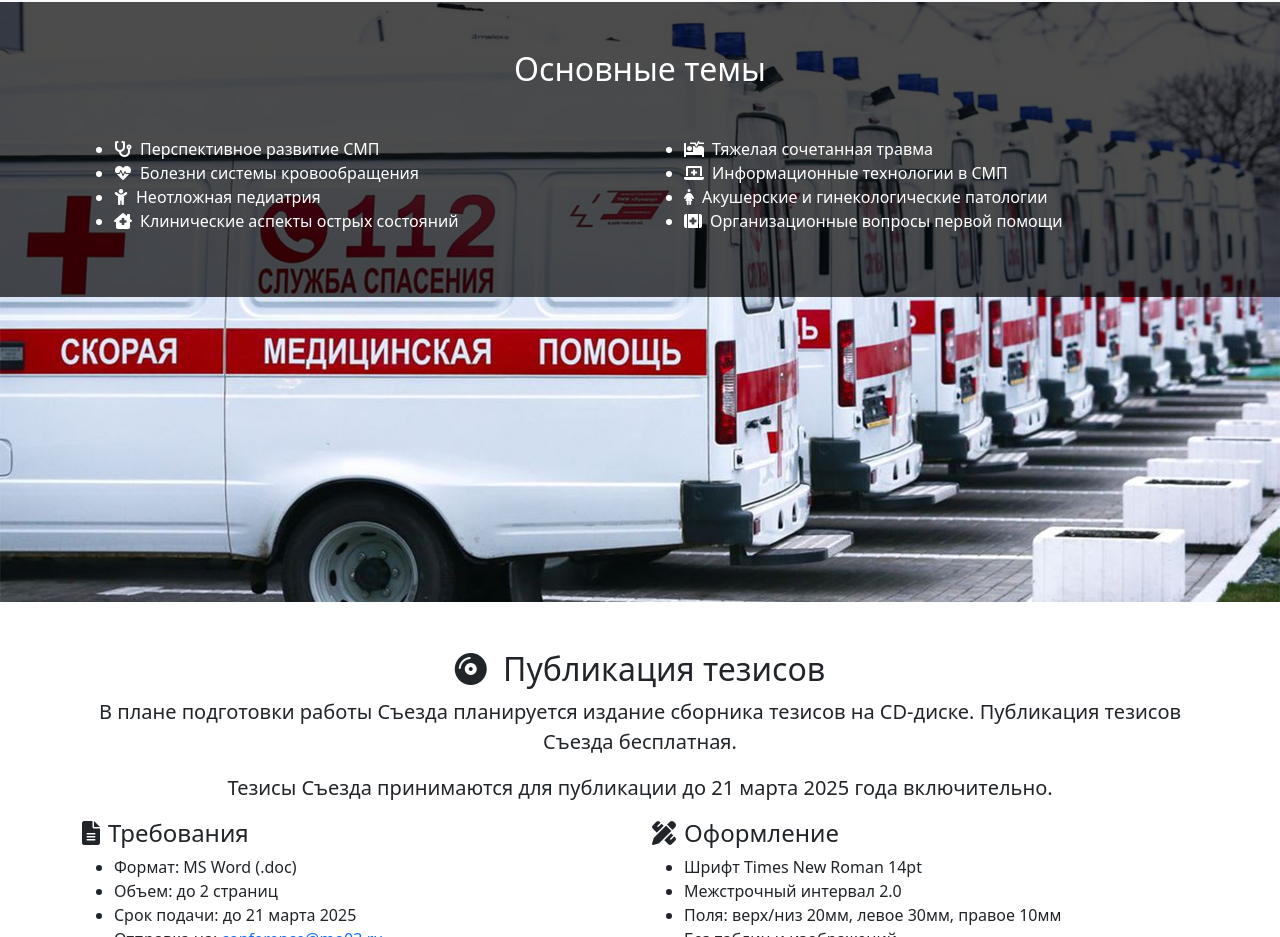
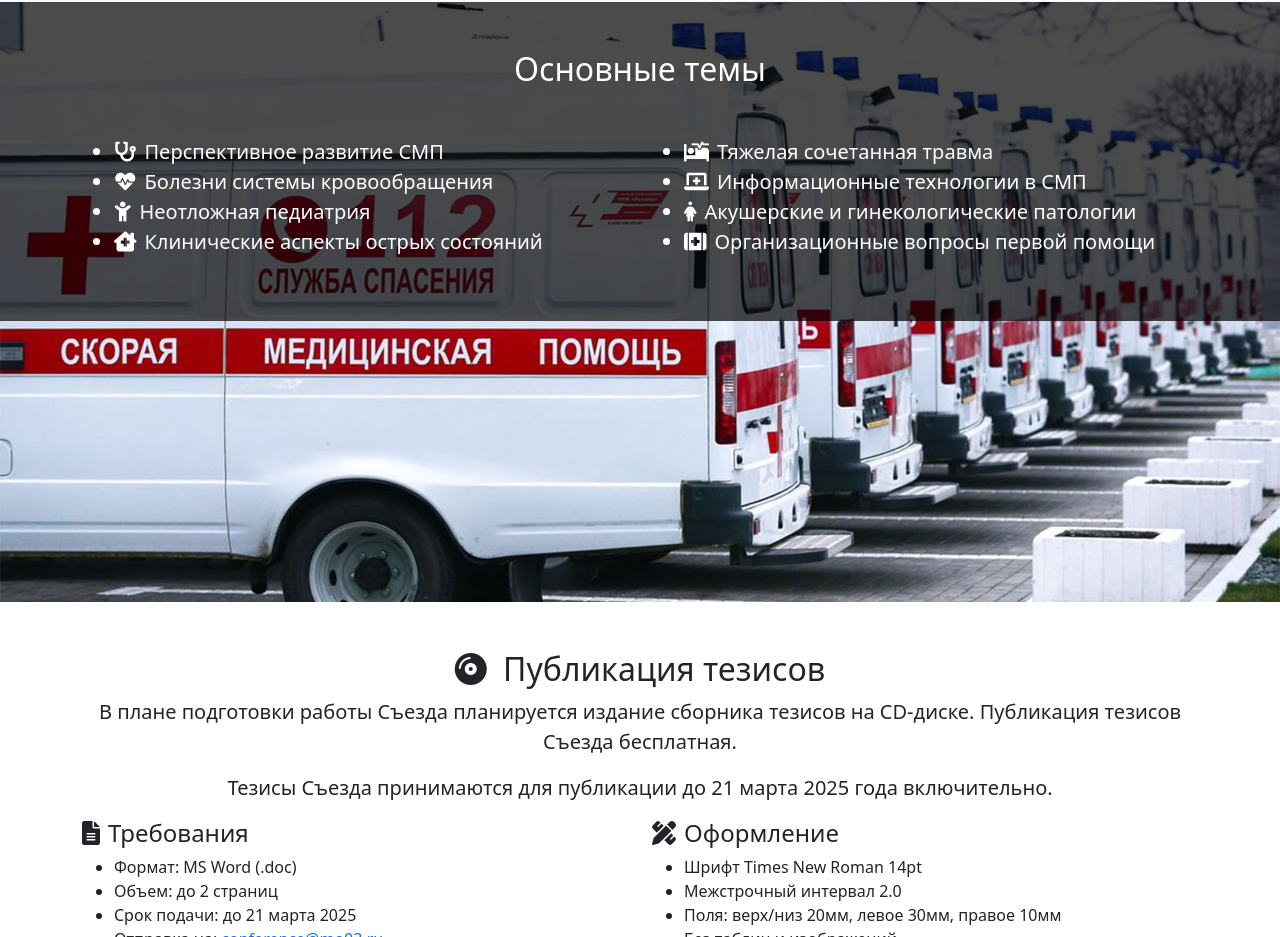
Before and after one commit to A345i/mo032025, a plain HTML site: page index.html in a window 1280 px wide. Shown: the part 1149-2086 px from the top of the page. Drawn offline with nearby package versions, Linux system fonts and the light colour scheme.

Commit message:
Add files via upload

```diff
--- a/index.html
+++ b/index.html
@@ -128,18 +128,18 @@
                 <div class="row">
                     <div class="col-md-6">
                         <ul>
-                            <li><i class="fas fa-stethoscope me-2"></i>Перспективное развитие СМП</li>
-                            <li><i class="fas fa-heartbeat me-2"></i>Болезни системы кровообращения</li>
-                            <li><i class="fas fa-child me-2"></i>Неотложная педиатрия</li>
-                            <li><i class="fas fa-clinic-medical me-2"></i>Клинические аспекты острых состояний</li>
+                            <li class="fs-5"><i class="fas fa-stethoscope me-2"></i>Перспективное развитие СМП</li>
+                            <li class="fs-5"><i class="fas fa-heartbeat me-2"></i>Болезни системы кровообращения</li>
+                            <li class="fs-5"><i class="fas fa-child me-2"></i>Неотложная педиатрия</li>
+                            <li class="fs-5"><i class="fas fa-clinic-medical me-2"></i>Клинические аспекты острых состояний</li>
                         </ul>
                     </div>
                     <div class="col-md-6">
                         <ul>
-                            <li><i class="fas fa-procedures me-2"></i>Тяжелая сочетанная травма</li>
-                            <li><i class="fas fa-laptop-medical me-2"></i>Информационные технологии в СМП</li>
-                            <li><i class="fas fa-female me-2"></i>Акушерские и гинекологические патологии</li>
-                            <li><i class="fas fa-first-aid me-2"></i>Организационные вопросы первой помощи</li>
+                            <li class="fs-5"><i class="fas fa-procedures me-2"></i>Тяжелая сочетанная травма</li>
+                            <li class="fs-5"><i class="fas fa-laptop-medical me-2"></i>Информационные технологии в СМП</li>
+                            <li class="fs-5"><i class="fas fa-female me-2"></i>Акушерские и гинекологические патологии</li>
+                            <li class="fs-5"><i class="fas fa-first-aid me-2"></i>Организационные вопросы первой помощи</li>
                         </ul>
                     </div>
                 </div>
```
